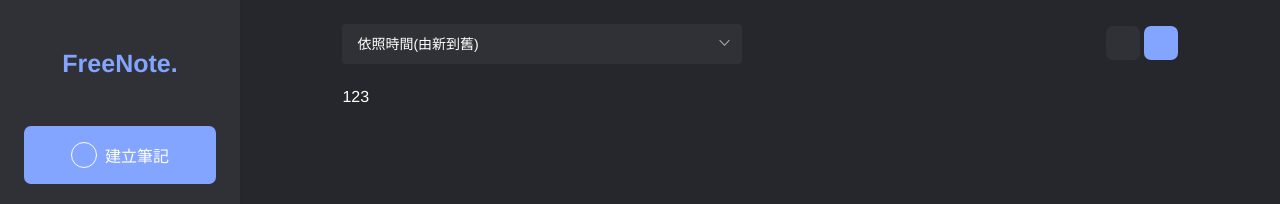
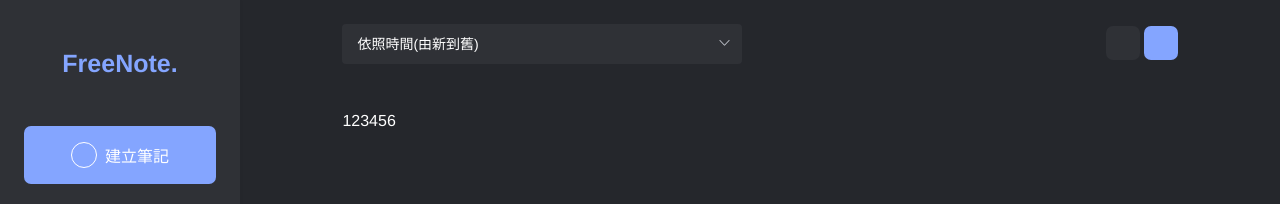
Before and after one commit to lulu7613/free-note, a Nuxt app: page / in a window 1280 px wide. Shown: the top 204 px of the page. Built offline with nearby package versions, Linux system fonts and the light colour scheme; no server answers.

Commit message:
將 container 移到 app.scss

```diff
--- a/assets/styles/app.scss
+++ b/assets/styles/app.scss
@@ -61,3 +61,9 @@ a {
 .box-size-border {
   box-sizing: border-box;
 }
+
+// 容器
+.container {
+  padding: 0 var(--padding-width);
+  overflow-y: auto;
+}
--- a/pages/index.vue
+++ b/pages/index.vue
@@ -1,7 +1,7 @@
 <template>
   <div class="container">
     <Navbar/>
-    <div>123</div>
+    <div class="py-4">123456</div>
   </div>
 </template>
 
@@ -32,7 +32,4 @@ export default {
 </script>
 
 <style lang="scss">
-  .container {
-    padding: 0 var(--padding-width);
-  }
 </style>
```
